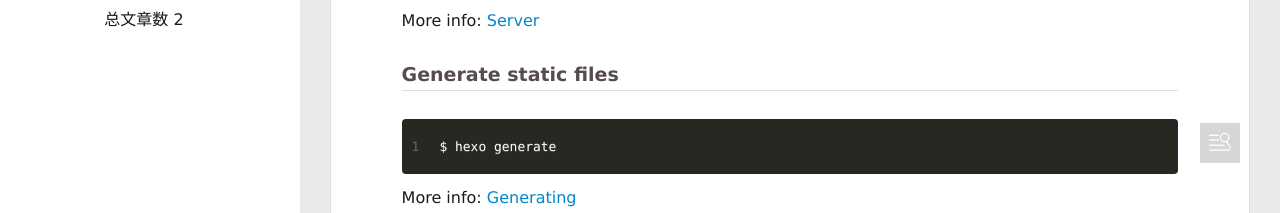
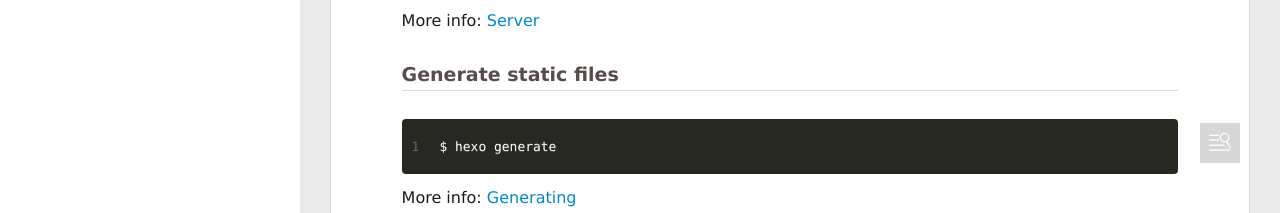
Before and after one commit to JulyFox/JulyFox.github.io, a plain HTML site: page 2020/03/26/hello-world/index.html in a window 1280 px wide. Shown: the part 587-800 px from the top of the page. Drawn offline with Linux system fonts and the light colour scheme.

Commit message:
Site updated: 2020-03-27 16:50:36

```diff
--- a/2020/03/26/hello-world/index.html
+++ b/2020/03/26/hello-world/index.html
@@ -90,9 +90,6 @@
 					<a class="zhihu" target="_blank" href="#" title="zhihu"><i class="icon-zhihu"></i></a>
 
 			</div>
-		</nav>
-		<nav class="header-menu">
-			总文章数 2
 		</nav>
 	</header>
 </div>
```
Also changed, not shown: 2020/03/26/js数据结构/index.html (+0 -3 lines), archives/2020/03/index.html (+0 -3 lines), archives/2020/index.html (+0 -3 lines), archives/index.html (+0 -3 lines), index.html (+0 -3 lines).
